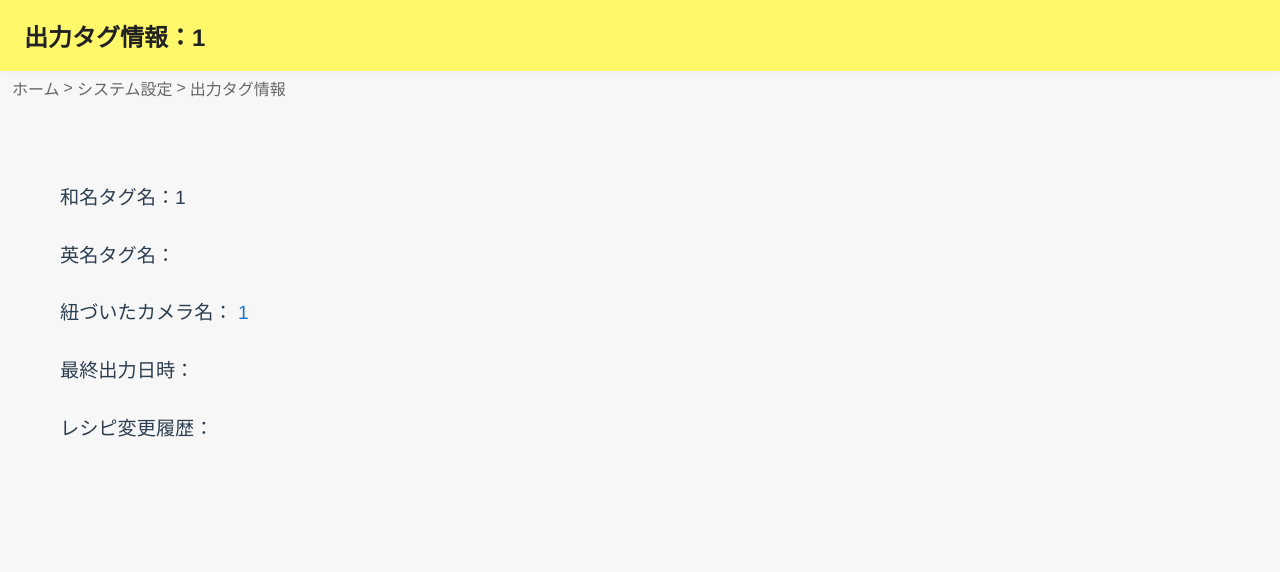
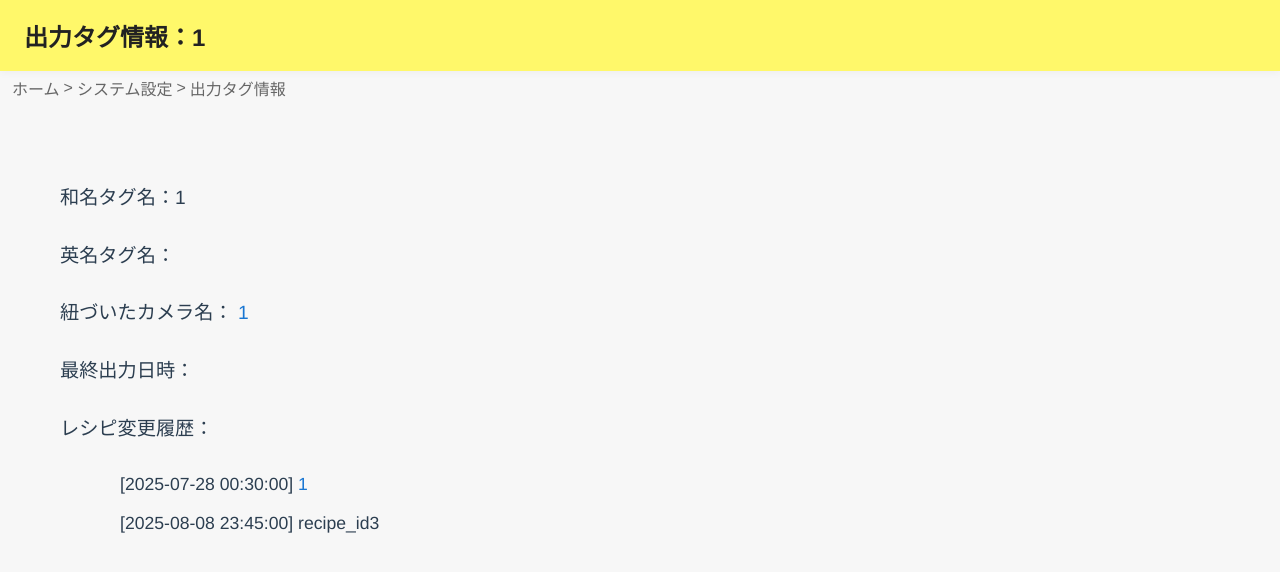
Before and after one commit to 38022/P3Icontrol, a Vue app: page /taginfo/1/1/1/1 in a window 1280 px wide. Shown: the top 572 px of the page. Built offline with nearby package versions, Linux system fonts and the light colour scheme.

Commit message:
TagInfo内のリンク化

```diff
--- a/src/components/TagInfo.vue
+++ b/src/components/TagInfo.vue
@@ -28,6 +28,17 @@
       </p>
       <p>最終出力日時：</p>
       <p>レシピ変更履歴：</p>
+      <div class="recipe-list">
+        <div>
+          [2025-07-28 00:30:00]
+          <router-link
+            :to="{ name: 'RecipeInfo', params: { recipeId: encodeURIComponent(decodedRecipeId), tag: encodeURIComponent(decodedTag) } }"
+          >{{ decodedRecipeId }}</router-link>
+        </div>
+        <div>
+          [2025-08-08 23:45:00] recipe_id3
+        </div>
+      </div>
     </div>
   </div>
 </template>
@@ -127,4 +138,14 @@ export default {
 .display-info a:hover {
   text-decoration: underline;
 }
+
+.recipe-list {
+  margin-left: 60px;
+  margin-top: 0;
+  font-size: 1.1rem;
+  display: flex;
+  flex-direction: column;
+  gap: 4px;
+  width: fit-content;
+}
 </style>
```
